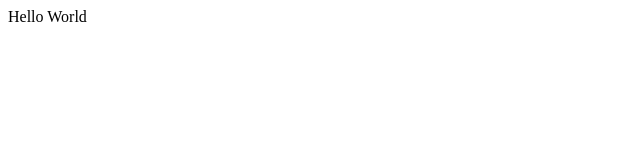
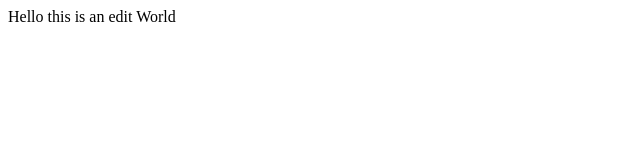
Before and after one commit to peicasey/TAMUHack23, a React (Create React App) app: page / in a window 1280 px wide. Shown: the top 160 px of the page, without its empty margins (0-640 px from the left). Built offline with nearby package versions, Linux system fonts and the light colour scheme; the HTML template or start-up script is replaced by a standard one.

Commit message:
changed app.js to see if it worked

```diff
--- a/src/App.js
+++ b/src/App.js
@@ -2,7 +2,7 @@ import React from 'react';
 
 function App() {
   const value = 'World';
-  return <div>Hello {value}</div>;
+  return <div>Hello this is an edit {value}</div>;
 }
 
 export default App;
```
